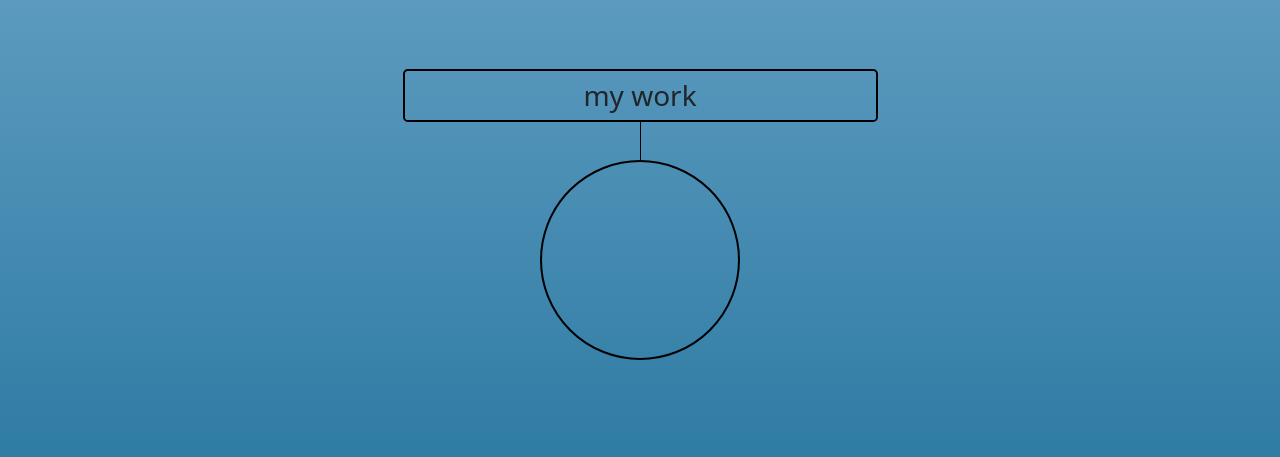
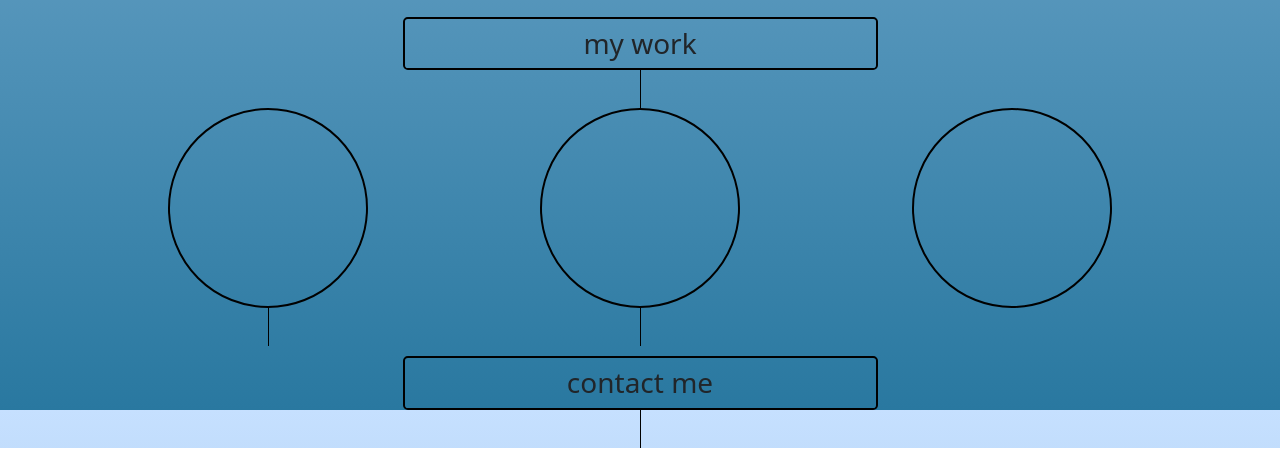
Before and after one commit to tevissaur/updated-portfolio, a plain HTML site: page index.html in a window 1280 px wide. Shown: the part 1057-1514 px from the top of the page. Drawn offline with nearby package versions, Linux system fonts and the light colour scheme.

Commit message:
messing with positioning

```diff
--- a/assets/css/style.css
+++ b/assets/css/style.css
@@ -79,7 +79,7 @@ main {
     border: 2px solid black;
     margin: 0;
 }
-#bio-title::after, #work-title::after, #contact-title::after, .work-content::after {
+#bio-title::after, #work-title::after, #contact-title::after {
     content: '';
     background: black;
     height: 40px;
@@ -92,12 +92,22 @@ main {
 #bio-content {
     border: 2px solid black;
     text-align: center;
-    margin: 38px auto 100px auto;
+    margin: 38px auto 0 auto;
 }
 
-.work-content {
+.work-content, .work-content-last {
     border: 2px solid black;
+    position: relative;
     width: 200px;
     height: 200px;
-    margin: 38px auto 100px auto;
+    margin: 38px auto 0 auto;
 }
+.work-content::after {
+    content: '';
+    background: black;
+    height: 40px;
+    left: 50%;
+    position: absolute;
+    top: 100%;
+    width: 1px;
+}
--- a/index.html
+++ b/index.html
@@ -23,7 +23,7 @@
             <h2 class="rounded-3 text-center col-5 p-2 h3" id="bio-title">
                 about me
             </h2>
-            <p class="col-10 rounded-3 p-3" id="bio-content">
+            <p class="col-10 rounded-3 p-3 mb-5" id="bio-content">
                 Lorem ipsum dolor sit, amet consectetur adipisicing elit. Numquam quos, provident voluptas deleniti dicta laborum iusto doloremque ratione possimus incidunt est? Esse non aliquid nemo. Ipsa accusantium obcaecati quae? Adipisci!
             </p>
 
@@ -32,8 +32,14 @@
             <h3 class="rounded-3 text-center col-5 p-2 h3" id="work-title">
                 my work
             </h3>
-            <div class="row">
+            <div class="row work-container">
                 <div class="rounded-circle work-content col-10" id="work-net-grill">
+
+                </div>
+                <div class="rounded-circle work-content col-10" id="work-forene">
+
+                </div>
+                <div class="rounded-circle work-content-last col-10 mb-5" id="work-ttt">
 
                 </div>
 
```
